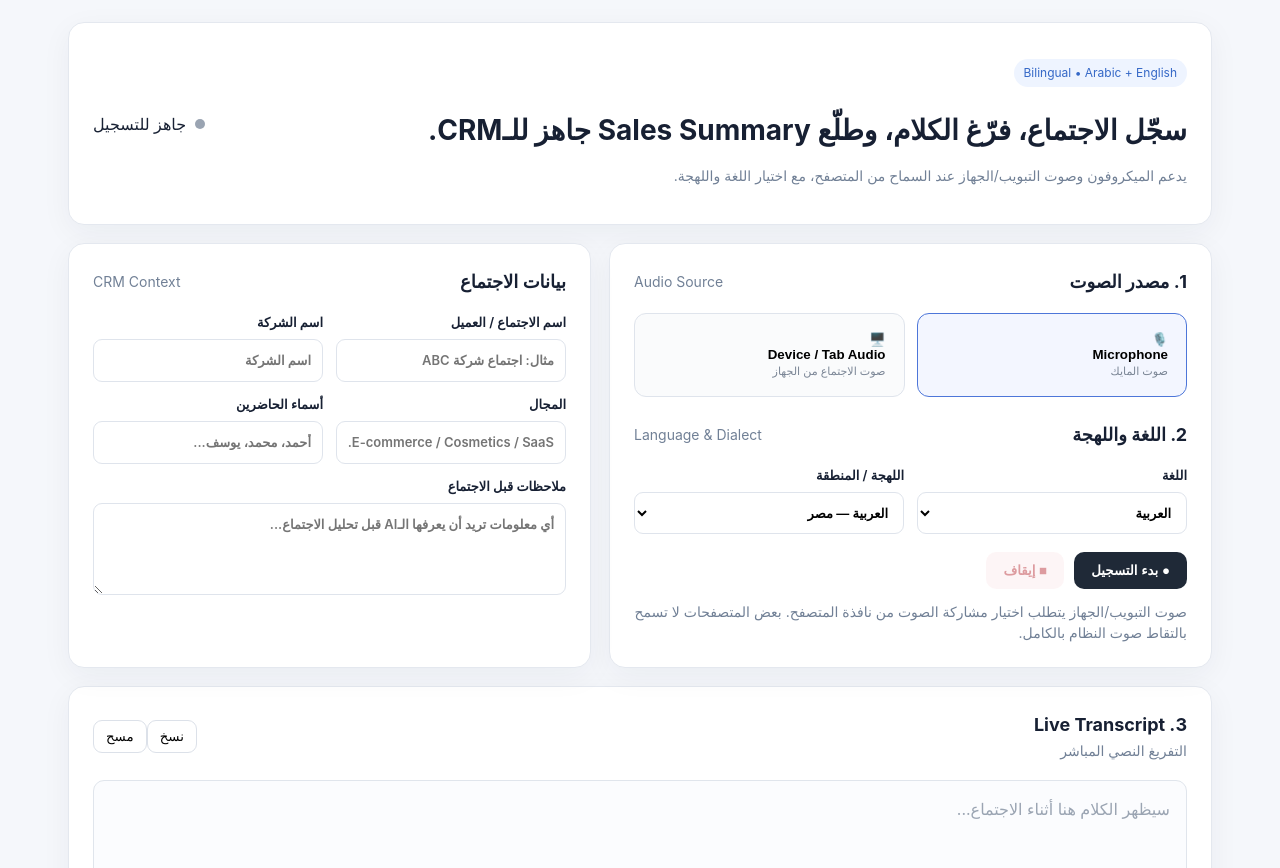
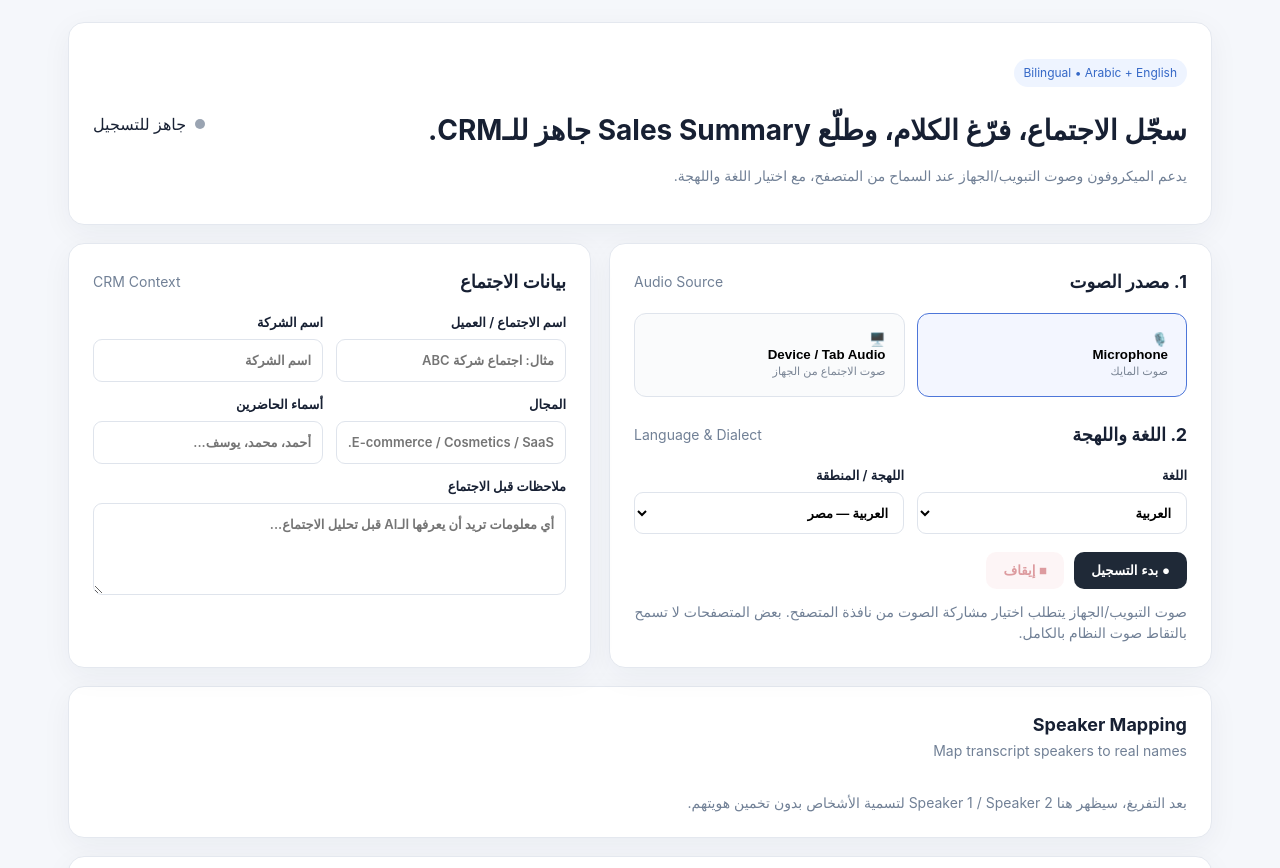
Before and after one commit to ymahdy12-commits/smart-sales-assistant, a website: page index.html in a window 1280 px wide. Shown: the part 84-952 px from the top of the page. Drawn offline with Linux system fonts and the light colour scheme.

Commit message:
feat: add speaker mapping section

```diff
--- a/index.html
+++ b/index.html
@@ -12,6 +12,7 @@
 <div class="actions"><button id="startBtn" class="primary">● بدء التسجيل</button><button id="stopBtn" class="danger" disabled>■ إيقاف</button></div><p class="hint">صوت التبويب/الجهاز يتطلب اختيار مشاركة الصوت من نافذة المتصفح. بعض المتصفحات لا تسمح بالتقاط صوت النظام بالكامل.</p></div>
 <div class="card"><div class="section-title"><h3>بيانات الاجتماع</h3><span>CRM Context</span></div><div class="form-grid"><label>اسم الاجتماع / العميل<input id="meetingName" placeholder="مثال: اجتماع شركة ABC"></label><label>اسم الشركة<input id="company" placeholder="اسم الشركة"></label><label>المجال<input id="industry" placeholder="E-commerce / Cosmetics / SaaS..."></label><label>أسماء الحاضرين<input id="attendees" placeholder="أحمد، محمد، يوسف..."></label></div><label class="full">ملاحظات قبل الاجتماع<textarea id="preNotes" placeholder="أي معلومات تريد أن يعرفها الـAI قبل تحليل الاجتماع..."></textarea></label></div>
 </section>
+<section class="card"><div class="section-title"><div><h3>Speaker Mapping</h3><span>Map transcript speakers to real names</span></div></div><div id="speakerMap" class="form-grid"><p class="hint">بعد التفريغ، سيظهر هنا Speaker 1 / Speaker 2 لتسمية الأشخاص بدون تخمين هويتهم.</p></div></section>
 <section class="card transcript-card"><div class="section-title"><div><h3>3. Live Transcript</h3><span>التفريغ النصي المباشر</span></div><div><button id="copyBtn" class="ghost">نسخ</button><button id="clearBtn" class="ghost">مسح</button></div></div><div id="transcript" class="transcript" contenteditable="true" data-placeholder="سيظهر الكلام هنا أثناء الاجتماع..."></div></section>
 <section class="card"><div class="section-title"><div><h3>4. Sales Summary</h3><span>CRM-ready meeting intelligence</span></div><button id="summaryBtn" class="primary">✨ إنشاء Sales Summary</button></div><div id="summary" class="summary empty">بعد انتهاء التفريغ، اضغط «إنشاء Sales Summary» لتحويل الاجتماع إلى ملخص مبيعات تفصيلي.</div></section>
 </main><footer>Smart Sales Assistant • MVP</footer><script src="app.js"></script></body></html>
```
